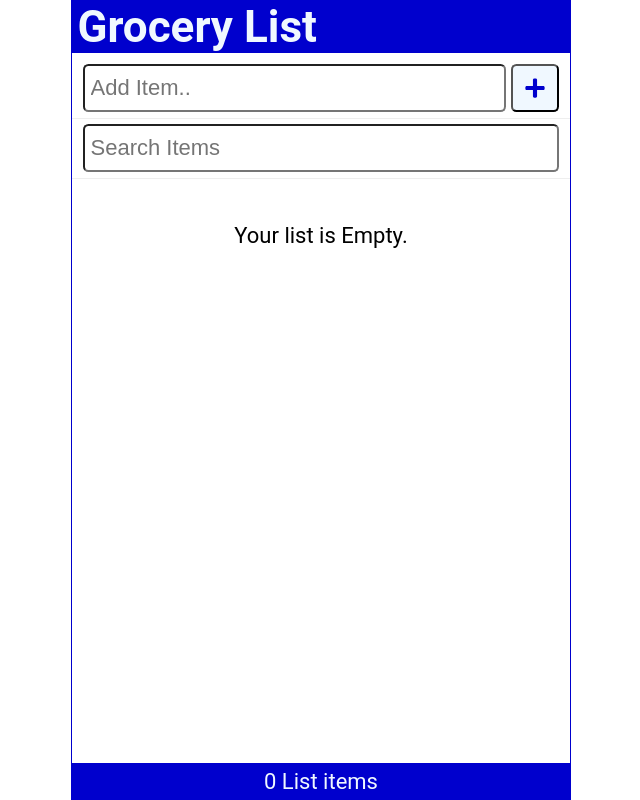
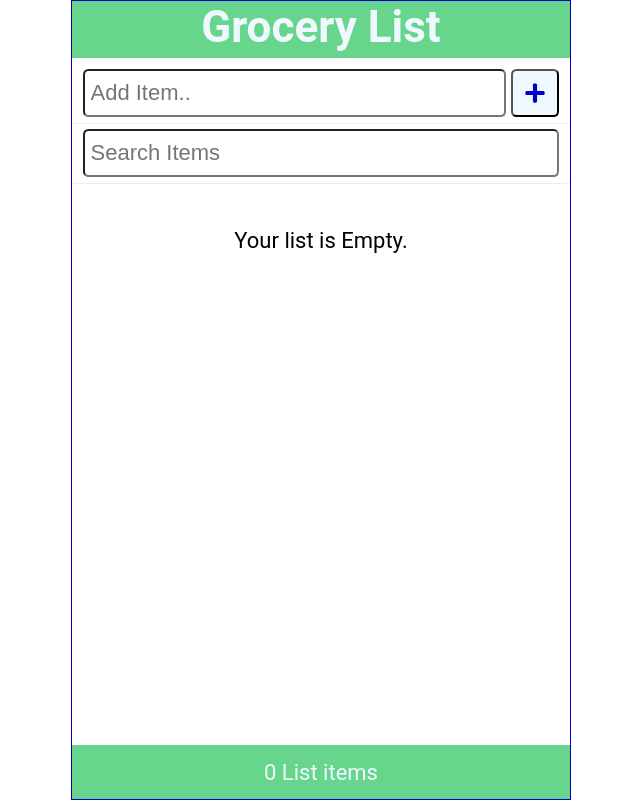
Before and after one commit to Vaidik1308/Grocery-list-, a React (Create React App) app: page / in a window 1280 px wide. Shown: the whole page, without its empty margins (319-959 px from the left). Built offline with nearby package versions, Linux system fonts and the light colour scheme.

Commit message:
change the color in header and footer text

```diff
--- a/src/index.css
+++ b/src/index.css
@@ -32,12 +32,14 @@ body {
 header {
   width: 100%;
   padding: 0 0.25em;
-  background-color: mediumblue;
+  padding-bottom:5px ;
+  background-color: rgb(103, 214, 140);
   color: aliceblue;
   display: flex;
-  justify-content: space-between;
+  justify-content: center;
   align-items: center;
 }
+
 
 main {
   width: 100%;
@@ -51,8 +53,8 @@ main {
 
 footer {
   width: 100%;
-  padding: 0.25em;
-  background-color: mediumblue;
+  padding: 0.65em;
+  background-color: rgb(103, 214, 140);
   color: aliceblue;
   display: grid;
   place-content: center;
```
